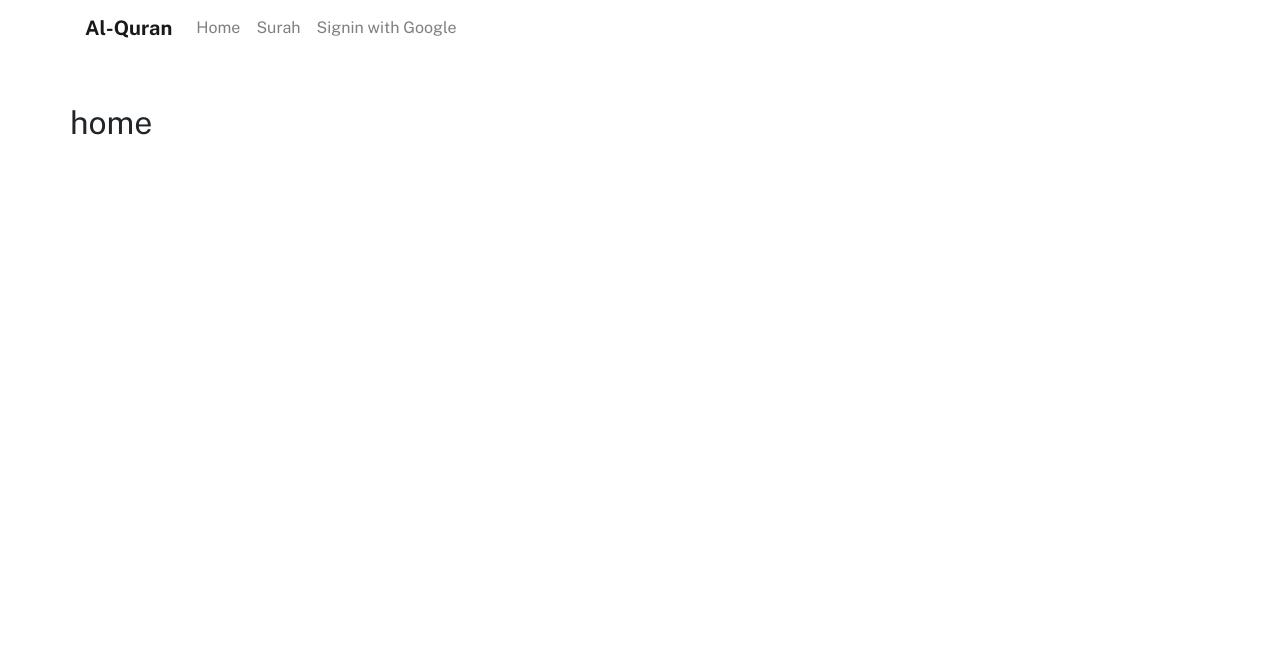
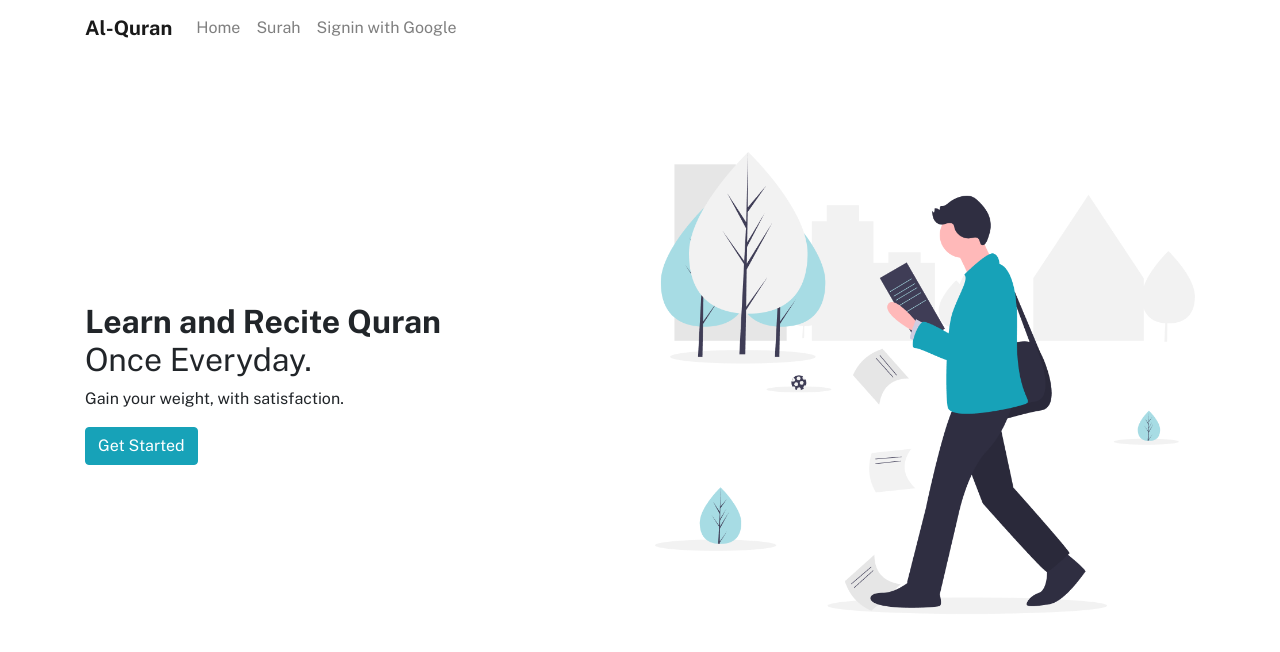
Before and after one commit to rgdmprmd/quran, a React (Create React App) app: page / in a window 1280 px wide. Shown: the top 652 px of the page. Built offline with nearby package versions, Linux system fonts and the light colour scheme.

Commit message:
Home page

```diff
--- a/src/App.js
+++ b/src/App.js
@@ -61,6 +61,7 @@ function App() {
 								<Route exact path="/" render={(props) => <Home {...props} />} />
 								<Route exact path="/surah" render={(props) => <ListSurah {...props} />} />
 								<Route exact path="/surah/:ayat" render={(props) => <AyatList {...props} />} />
+								<Route exact path="/surah/:ayat/:lastread" render={(props) => <AyatList {...props} />} />
 							</Switch>
 						</Row>
 					</Container>
--- a/src/components/AyatList.js
+++ b/src/components/AyatList.js
@@ -6,21 +6,26 @@ import axios from "axios";
 import * as Icon from "react-bootstrap-icons";
 
 const AyatList = () => {
-	const { ayat } = useParams();
+	const { ayat, lastread } = useParams();
 	const [ayah, setAyah] = useState("");
 
-	const ayatget = async (a) => {
+	const ayatget = async (a, b) => {
 		try {
 			const surahRes = await axios.get(API_URL + "surah/" + a);
 			setAyah(surahRes.data.data);
+
+			if(b) {
+				let verse = document.getElementById(`verse${b}`);
+				verse && verse.scrollIntoView({ behavior: "smooth" });
+			}
 		} catch (err) {
 			console.log(err);
 		}
 	};
 
 	useEffect(() => {
-		ayatget(ayat);
-	}, [ayat]);
+		ayatget(ayat, lastread);
+	}, [ayat, lastread]);
 
 	console.log(ayah);
 
@@ -41,7 +46,7 @@ const AyatList = () => {
 				</Col>
 				{ayah.verses &&
 					ayah.verses.map((doc) => (
-						<Col md={12} key={doc.number.inSurah}>
+						<Col md={12} key={doc.number.inSurah} id={`verse${doc.number.inSurah}`}>
 							<Alert className="alertCustom" variant="success">
 								<Row>
 									<Col className="align-self-center">
--- a/src/components/Home.js
+++ b/src/components/Home.js
@@ -1,7 +1,49 @@
+import { Link } from "react-router-dom";
+import logo from "../img/reads.png";
+
 const Home = () => {
 	return (
-		<div className="home">
-			<h2>home</h2>
+		<div className="home container">
+			<div className="d-none d-md-block">
+				<div className="row mt-5">
+					<div className="col-md-6">
+						<div className="d-flex h-100">
+							<div className="justify-content-center align-self-center">
+								<h2>
+									<strong>Learn and Recite Quran </strong> <br /> Once Everyday.
+								</h2>
+								<p>Gain your weight, with satisfaction.</p>
+								<Link className="btn btn-info" to="/surah">
+									Get Started
+								</Link>
+							</div>
+						</div>
+					</div>
+					<div className="col-md-6">
+						<img src={logo} alt="Illustrasi" width="100%" />
+					</div>
+				</div>
+			</div>
+			<div className="d-sm-block d-md-none">
+				<div className="row mt-3">
+					<div className="col-md-6 mb-4 text-center">
+						<img src={logo} alt="Illustrasi" width="80%" />
+					</div>
+					<div className="col-md-6">
+						<div className="d-flex h-100">
+							<div className="justify-content-center align-self-center">
+								<h2>
+									<strong>Learn and Recite Quran </strong> <br /> Once Everyday.
+								</h2>
+								<p>Gain your weight, with satisfaction.</p>
+								<Link className="btn btn-info" to="/surah">
+									Get Started
+								</Link>
+							</div>
+						</div>
+					</div>
+				</div>
+			</div>
 		</div>
 	);
 };
--- a/src/components/ListSurah.js
+++ b/src/components/ListSurah.js
@@ -30,10 +30,10 @@ const ListSurah = () => {
 							<Accordion.Toggle as={Card.Header} eventKey={doc.number} className="cardheader">
 								<Row>
 									<Col xs={2} className="align-self-center">
-										<span class="small">{doc.number}</span>
+										<span className="small">{doc.number}</span>
 									</Col>
 									<Col xs={7} className="align-self-center">
-										<span class="font-weight-bold">{doc.name.transliteration.id}</span>
+										<span className="font-weight-bold">{doc.name.transliteration.id}</span>
 										<br />
 										<small>
 											{doc.revelation.id.toUpperCase()} - {doc.numberOfVerses} AYAT
--- a/src/components/NavbarComp.js
+++ b/src/components/NavbarComp.js
@@ -48,7 +48,7 @@ const NavbarComp = ({ isAuthenthicated, handleAuth, usersData }) => {
 							</Nav.Link>
 						) : (
 							<NavDropdown title={usersData.displayName} id="basic-nav-dropdown">
-								<NavDropdown.Item href="/surah/1">Last Read</NavDropdown.Item>
+								<NavDropdown.Item href="/surah/2/18">Last Read</NavDropdown.Item>
 								<NavDropdown.Divider />
 								<NavDropdown.Item href="/" onClick={handleSignout}>
 									Signout
```
Also changed, not shown: src/img/reads.png (added).
